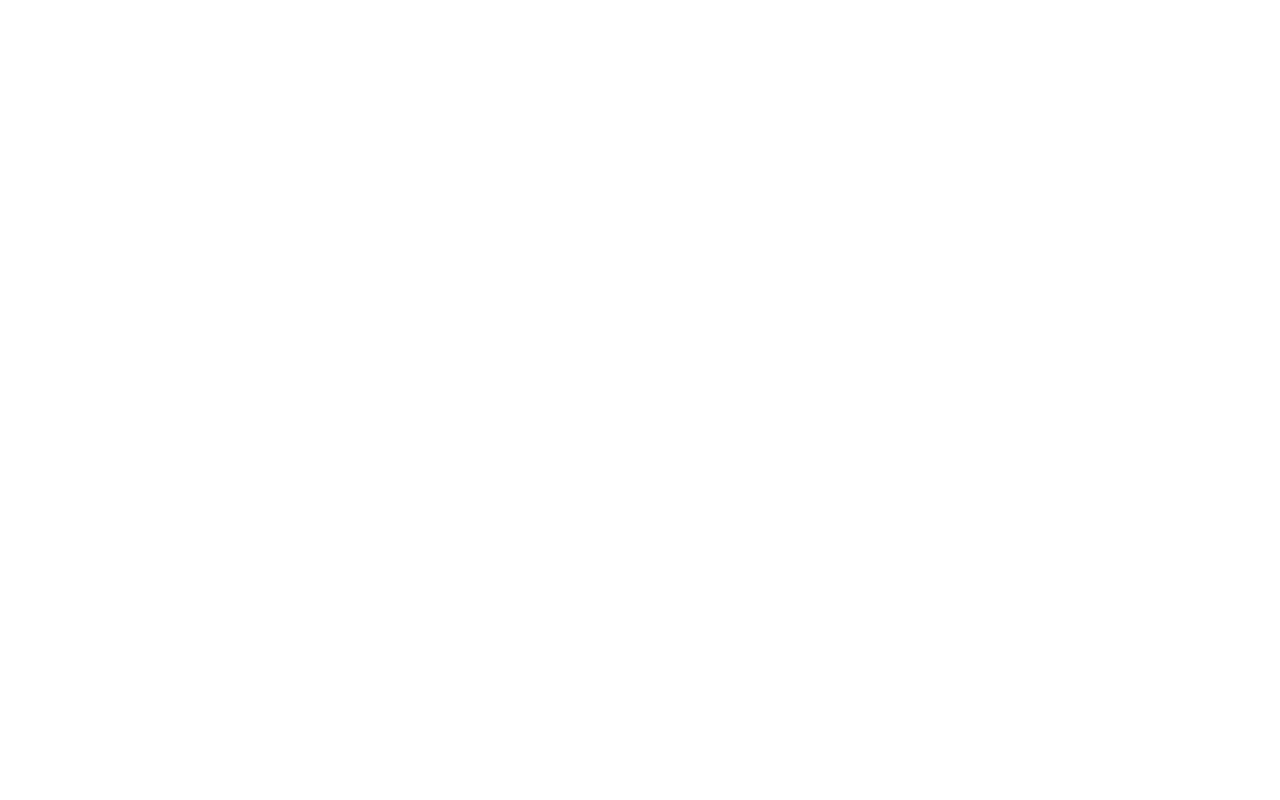
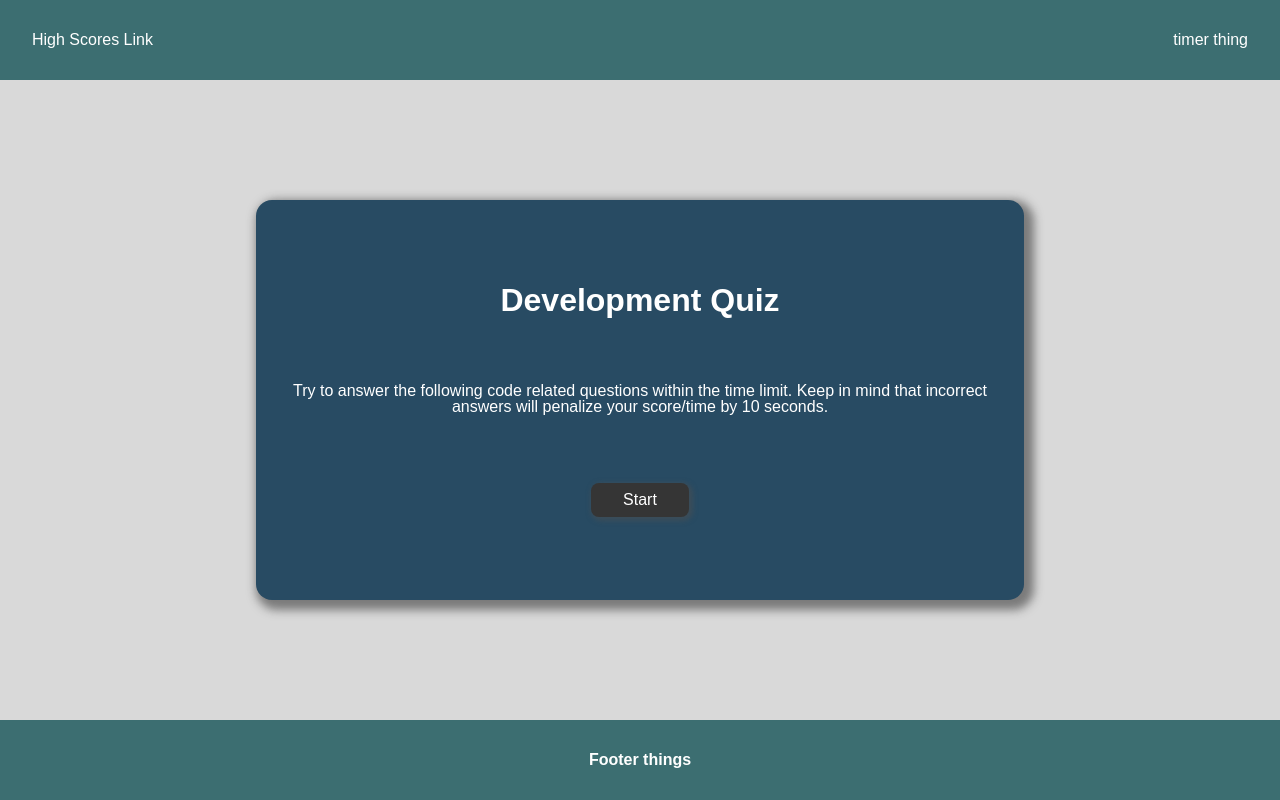
Before and after one commit to AndreaRene/Development_Quiz_App, a plain HTML site: page index.html in a window 1280 px wide. Drawn offline with Linux system fonts and the light colour scheme.

Commit message:
updated css and javascript

```diff
--- a/assets/css/styles.css
+++ b/assets/css/styles.css
@@ -0,0 +1,73 @@
+body {
+    color: #ffffff;
+    background-color: #d9d9d9;
+    display: flex;
+    flex-direction: column;
+    justify-content: space-between;
+    height: 100%;
+}
+
+#pageHeader,
+#pageFooter {
+    display: flex;
+    justify-content: space-between;
+    padding: 2rem;
+    background-color: #3c6e71;
+}
+
+a {
+    color: #fff;
+    text-decoration: none;
+}
+
+a:hover {
+    color: #353535;
+    font-weight: bold;
+}
+
+#quizBox {
+    margin: 1rem 20%;
+    display: flex;
+    flex-direction: column;
+    justify-content: space-evenly;
+    align-items: center;
+    /* border: 1px solid black; */
+    border-radius: 1em;
+    box-shadow: 5px 5px 10px 5px #35353594;
+    padding: 1rem;
+    /* min-height: 400px; */
+    min-height: 50%;
+    background-color: #284b63;
+    text-align: center;
+}
+
+#quizBox header {
+    display: flex;
+    justify-content: space-between;
+    font-size: 2rem;
+}
+
+#question {
+    display: block;
+    flex-basis: 100%;
+}
+
+#pageFooter {
+    justify-content: space-around;
+
+}
+
+button {
+    padding: .5rem 2rem;
+    background-color: #353535;
+    border-radius: .5rem;
+    color: #fff;
+    border: none;
+    box-shadow: 2px 2px 5px 2px #504f4f81;
+}
+
+button:hover {
+    cursor: pointer;
+    background-color: #242323;
+    transform: translate(1px, 1px);
+}
--- a/assets/js/script.js
+++ b/assets/js/script.js
@@ -0,0 +1,45 @@
+var quizBoxEl = document.getElementById("quizBox");
+var instructionsEl = document.getElementById("instructions");
+var startBtnEl = document.getElementById("startQuiz")
+const testNest = [
+    ["what is an x?", "red", "blue", "green"],
+    ["Who is this guy?", "Peter", "Edward", "John"],
+    ["How old are you?", "12", "52", "38"]
+];
+
+
+
+console.log(testNest[0][0]);
+console.log(testNest[0][1]);
+
+
+var answersListEl = document.createElement("ol");
+var answer1El = document.createElement("li");
+var answer2El = document.createElement("li");
+var answer3El = document.createElement("li");
+
+
+startBtnEl.addEventListener("click", clickStart)
+
+function clickStart() {
+    instructionsEl.remove();
+    startBtnEl.remove();
+    quizBoxEl.appendChild(answersListEl);
+    answersListEl.appendChild(answer1El);
+    answersListEl.appendChild(answer2El);
+    answersListEl.appendChild(answer3El);
+    // timer start needs to go in this function
+
+    testTestNest(testNest[0][0], testNest[0][1], testNest[0][2], testNest[0][3]);
+}
+console.log(testNest[0][0]);
+console.log(testNest[0][1]);
+
+function testTestNest(question, answer1, answer2, answer3) {
+    quizBoxEl.children[0].textContent = question;
+    answer1El.textContent = answer1;
+    answer2El.textContent = answer2;
+    answer3El.textContent = answer3;
+
+    console.log(answer2);
+}
--- a/index.html
+++ b/index.html
@@ -5,13 +5,40 @@
     <meta charset="UTF-8">
     <meta http-equiv="X-UA-Compatible" content="IE=edge">
     <meta name="viewport" content="width=device-width, initial-scale=1.0">
-    <title>Developer Quiz</title>
+    <title>Full-Stack Development Quiz</title>
+    <link rel="stylesheet" href="assets/css/reset.css">
+    <link rel="stylesheet" href="assets/css/styles.css">
 </head>
 
 <body>
 
+    <header id="pageHeader">
+
+        <a href="#">High Scores Link</a>
+        <div>timer thing</div>
+
+    </header>
+
+    <main id="quizBox">
+        <header>
+            <h1>Development Quiz</h1>
+        </header>
+        <p id="instructions">Try to answer the following code related questions within the time limit. Keep in mind that
+            incorrect answers
+            will penalize your score/time by 10 seconds.</p>
+        <footer>
+            <button id="startQuiz">Start</button>
+        </footer>
+    </main>
+
+    <footer id="pageFooter">
+
+        <h2>Footer things</h2>
+
+    </footer>
 
 
+    <script src="assets/js/script.js"></script>
 </body>
 
 </html>
```
Also changed, not shown: assets/js/pseudo.js (added, +53 -0 lines), 1 other file.
